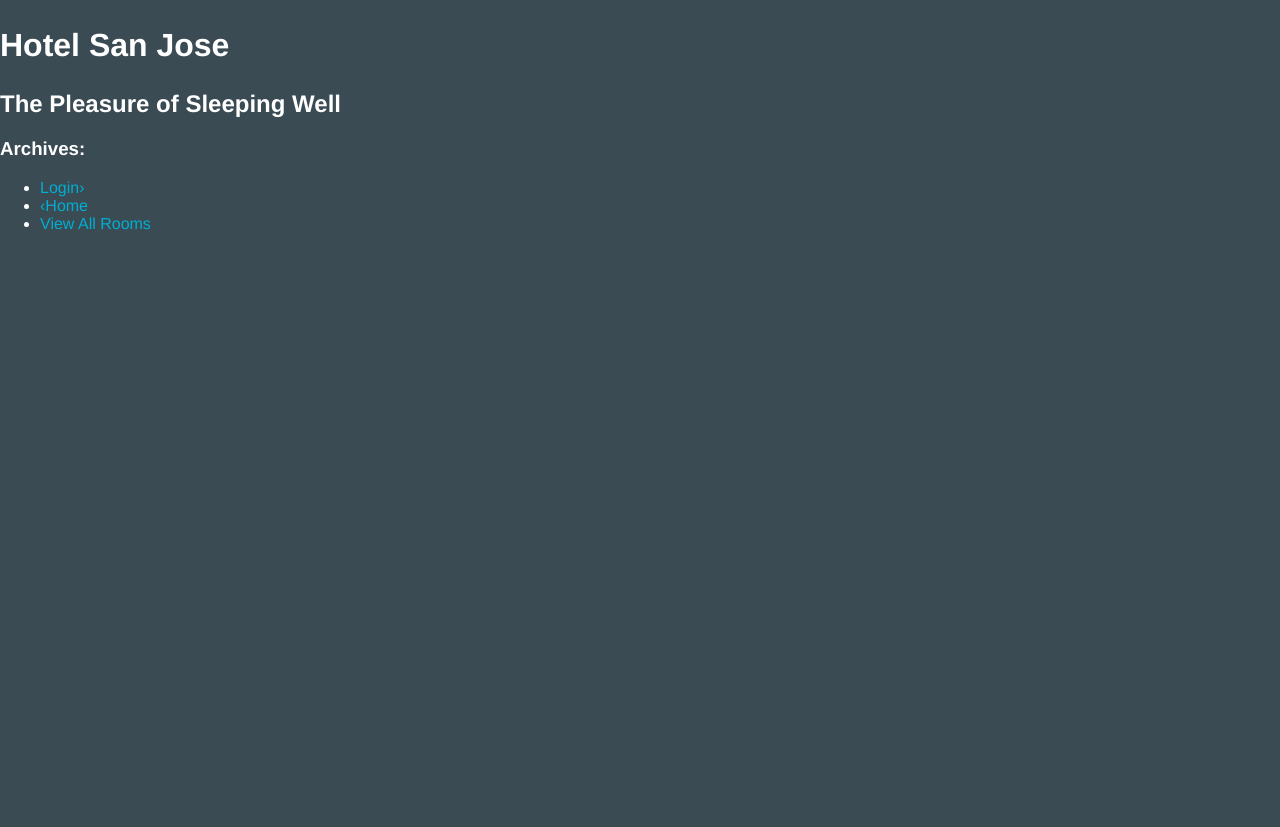
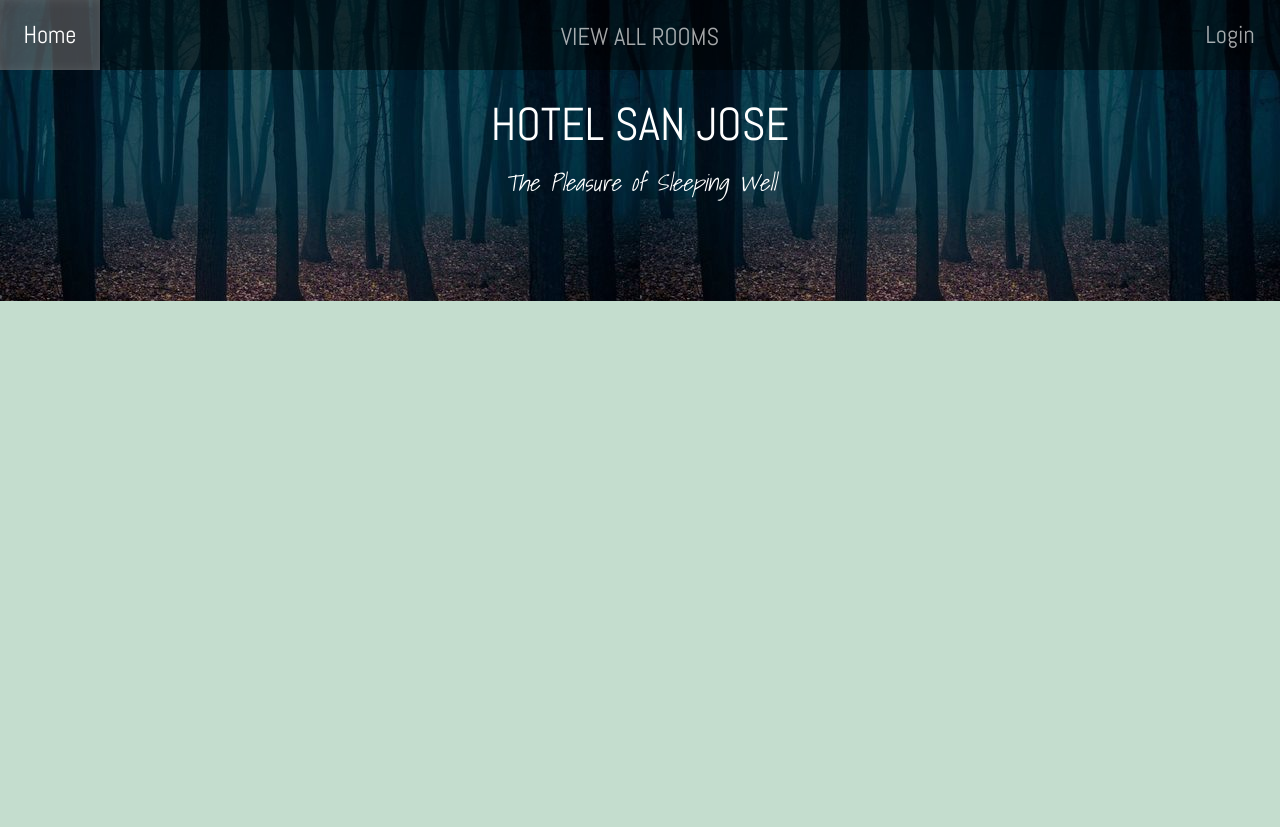
Before and after one commit to funktastic0/Planetfunk-1479525532409, a PHP site: page /phptest/ in a window 1280 px wide. After the commit the page ends 301 px from the top, so only its background shows below. Run offline with PHP 8.4, Linux system fonts and the light colour scheme.

Commit message:
Update index.php

```diff
--- a/index.php
+++ b/index.php
@@ -1,9 +1,10 @@
 <!DOCTYPE html>
 <html>
 <head>
-	<title>PHP Starter Application</title>
+	<title>Hotel San José: The Pleasure of Sleeping Well.</title>
 	<meta http-equiv="Content-Type" content="text/html; charset=utf-8">
-	<link rel="stylesheet" href="style.css" />
+	<link rel="stylesheet" media="screen" href="css/main.css" />
+  <link rel="icon" type="imamge/png" href="images/kevin.jpg" />
 </head>
 <body>
 	<div>
```
